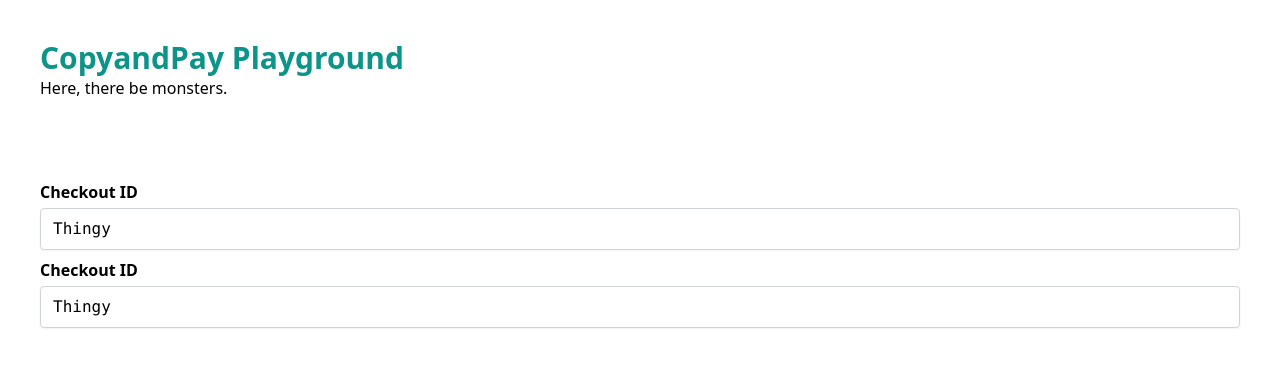
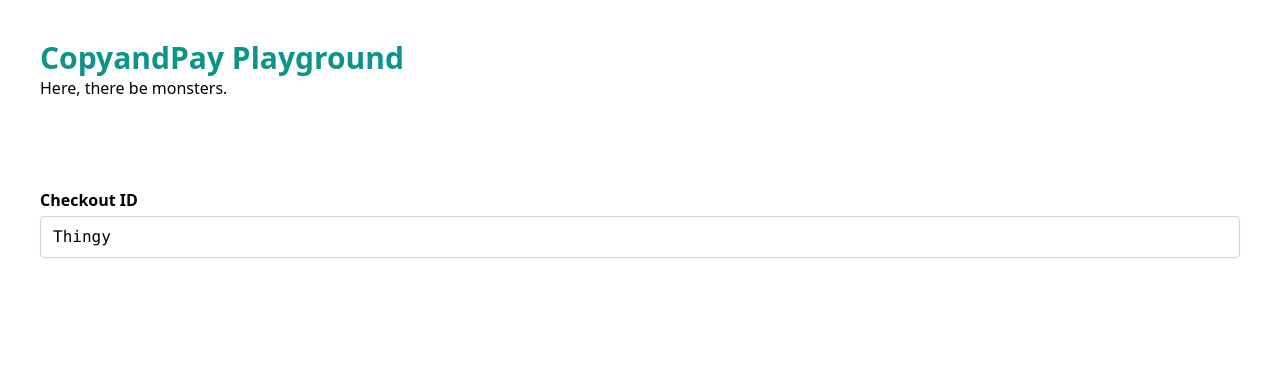
Before and after one commit to veib6247/cnp-pg, a Vue app: page / in a window 1280 px wide. Shown: the top 366 px of the page. Built offline with nearby package versions, Linux system fonts and the light colour scheme.

Commit message:
fixed custom input for getting checkout ID

```diff
--- a/src/App.vue
+++ b/src/App.vue
@@ -1,6 +1,7 @@
 <script setup lang="ts">
 // imports
 import { ref } from 'vue';
+
 // components
 import HeroSection from './components/HeroSection.vue';
 import UserInput from './components/UserInput.vue';
@@ -13,12 +14,6 @@
 
   <section class="container mx-auto p-10">
     <!-- get checkout ID from user -->
-    <label class="block font-semibold">Checkout ID</label>
-    <input type="text"
-      class="mt-1 block font-mono w-full rounded border-gray-300 shadow-sm focus:border-sky-300 focus:ring focus:ring-sky-300 focus:ring-opacity-10"
-      v-model="checkoutId">
-
-
     <UserInput label="Checkout ID" v-model="checkoutId" />
 
   </section>
```
